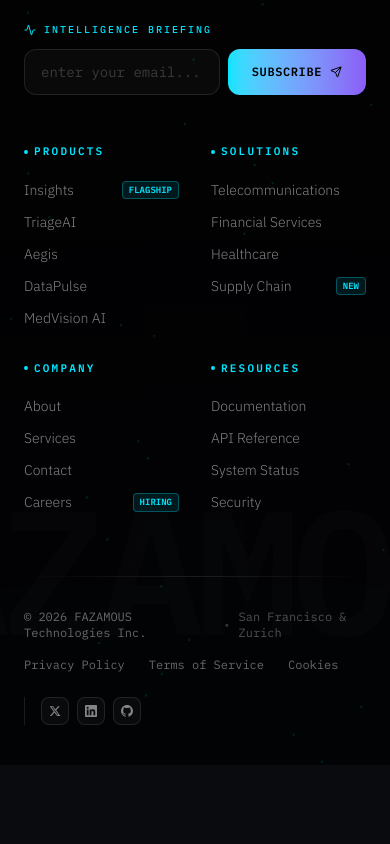
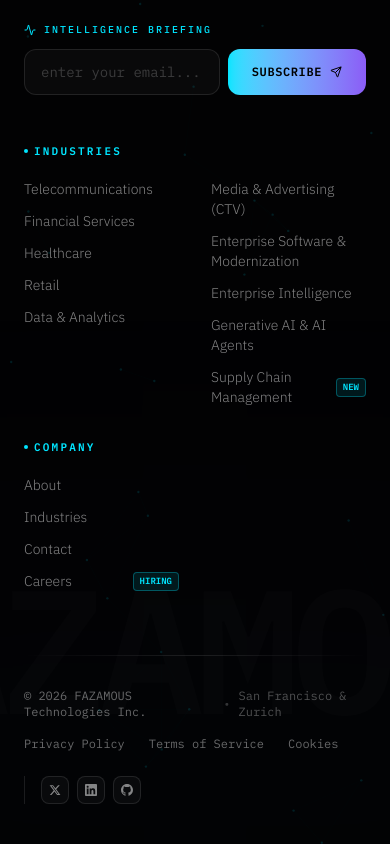
Before and after one commit to Pentacloud-Consulting/Fazamous-Website, a Next.js app: page /services in a window 390 px wide. Shown: the part 4910-5754 px from the top of the page. Before the commit the page ends 5675 px from the top, so only its background shows below. Built offline with nearby package versions, Linux system fonts and the light colour scheme.

Commit message:
fix: update header and footer navigation logic and structure

```diff
--- a/src/components/sections/Footer.tsx
+++ b/src/components/sections/Footer.tsx
@@ -4,6 +4,7 @@
 import { motion, useInView } from "framer-motion";
 import Link from "next/link";
 import { ArrowRight, Send, ShieldCheck, Activity } from "lucide-react";
+import { industryData } from "@/data/industryData";
 
 // Mini canvas for footer background mesh
 function FooterMesh() {
@@ -193,43 +194,31 @@
           </div>
 
           {/* Links Grid */}
-          <div className="lg:col-span-7 grid grid-cols-2 md:grid-cols-4 gap-8">
+          <div className="lg:col-span-7 grid grid-cols-2 md:grid-cols-3 gap-8">
             {[
               {
-                title: "Products",
-                links: [
-                  { name: "Insights", tag: "FLAGSHIP", href: "/services" },
-                  { name: "TriageAI", href: "/services" },
-                  { name: "Aegis", href: "/services" },
-                  { name: "DataPulse", href: "/services" },
-                  { name: "MedVision AI", href: "/services" }
-                ],
+                title: "Industries",
+                links: industryData.slice(0, 5).map(ind => ({
+                  name: ind.name,
+                  href: `/services/${ind.slug}`,
+                  tag: ind.isNew ? "NEW" : undefined
+                })),
               },
               {
-                title: "Solutions",
-                links: [
-                  { name: "Telecommunications", href: "/solutions" },
-                  { name: "Financial Services", href: "/solutions" },
-                  { name: "Healthcare", href: "/solutions" },
-                  { name: "Supply Chain", tag: "NEW", href: "/solutions" }
-                ],
+                title: "\u00A0",
+                links: industryData.slice(5, 10).map(ind => ({
+                  name: ind.name,
+                  href: `/services/${ind.slug}`,
+                  tag: ind.isNew ? "NEW" : undefined
+                })),
               },
               {
                 title: "Company",
                 links: [
                   { name: "About", href: "/about" },
-                  { name: "Services", href: "/services" },
+                  { name: "Industries", href: "/services" },
                   { name: "Contact", href: "/contact" },
                   { name: "Careers", tag: "HIRING", href: "/about" },
-                ],
-              },
-              {
-                title: "Resources",
-                links: [
-                  { name: "Documentation", href: "#" },
-                  { name: "API Reference", href: "#" },
-                  { name: "System Status", href: "#" },
-                  { name: "Security", href: "#" },
                 ],
               },
             ].map((group, gIdx) => (
@@ -239,8 +228,8 @@
                 animate={isInView ? { opacity: 1, y: 0 } : {}}
                 transition={{ duration: 0.6, delay: 0.2 + gIdx * 0.1 }}
               >
-                <h4 className="text-[#00e5ff] text-[11px] font-mono uppercase tracking-[0.2em] mb-5 font-semibold flex items-center gap-1.5">
-                  <span className="w-1 h-1 rounded-full bg-[#00e5ff]" />
+                <h4 className="text-[#00e5ff] text-[11px] font-mono uppercase tracking-[0.2em] mb-5 font-semibold flex items-center gap-1.5 h-4">
+                  {group.title !== "\u00A0" && <span className="w-1 h-1 rounded-full bg-[#00e5ff]" />}
                   {group.title}
                 </h4>
 
--- a/src/components/sections/Navbar.tsx
+++ b/src/components/sections/Navbar.tsx
@@ -8,7 +8,7 @@
 import { industryData } from "@/data/industryData";
 
 const navLinks = [
-  { label: "Services", href: "/services", hasDropdown: true },
+  { label: "Industries", href: "/services", hasDropdown: true },
   { label: "Solutions", href: "/solutions" },
   { label: "About", href: "/about" },
   { label: "Contact", href: "/contact" },
@@ -135,7 +135,7 @@
 
                       {/* Right side: Industry Verticals Grid */}
                       <div className="w-3/4">
-                        <h4 className="text-white/40 text-[11px] uppercase tracking-widest font-mono mb-4 px-2">Industry Solutions</h4>
+                        <h4 className="text-white/40 text-[11px] uppercase tracking-widest font-mono mb-4 px-2">Industries</h4>
                         <div className="grid grid-cols-3 gap-x-4 gap-y-2">
                           {industryData.map((ind) => {
                             const isIndActive = pathname === `/services/${ind.slug}`;
```
